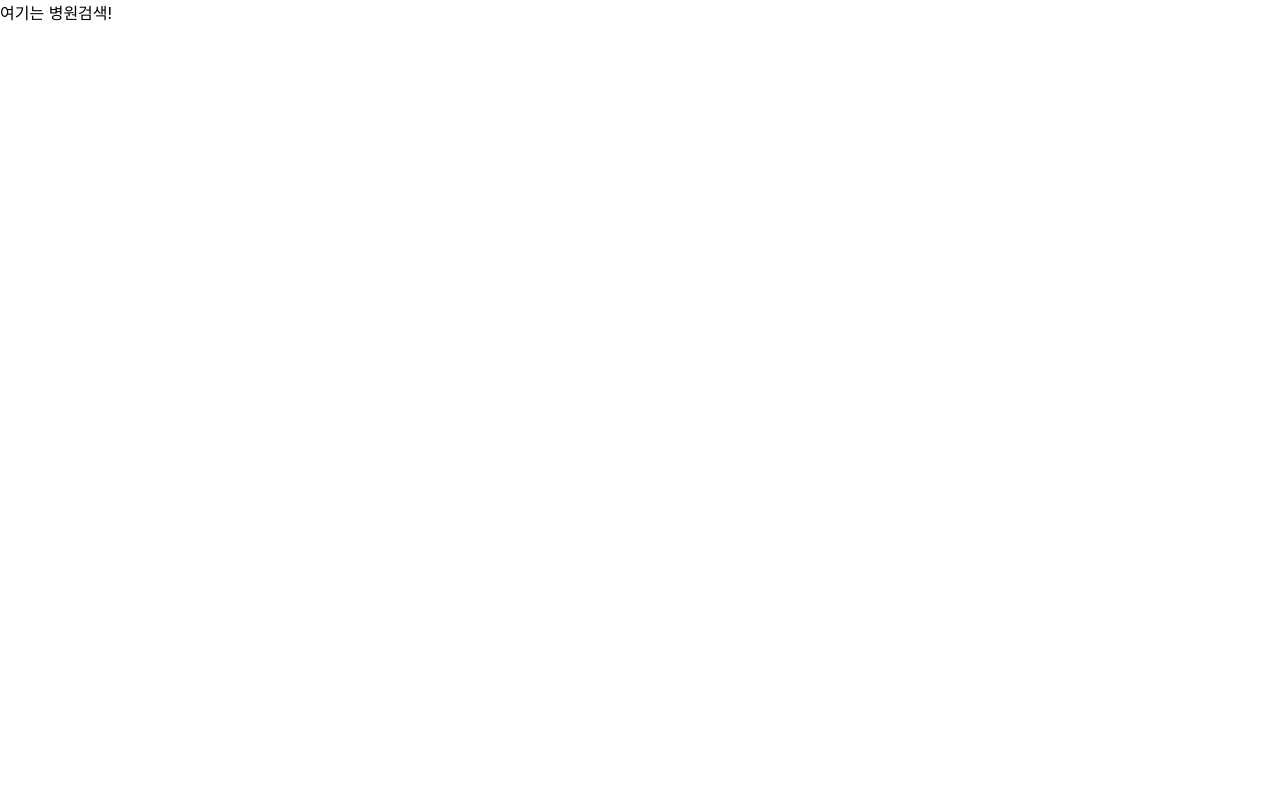
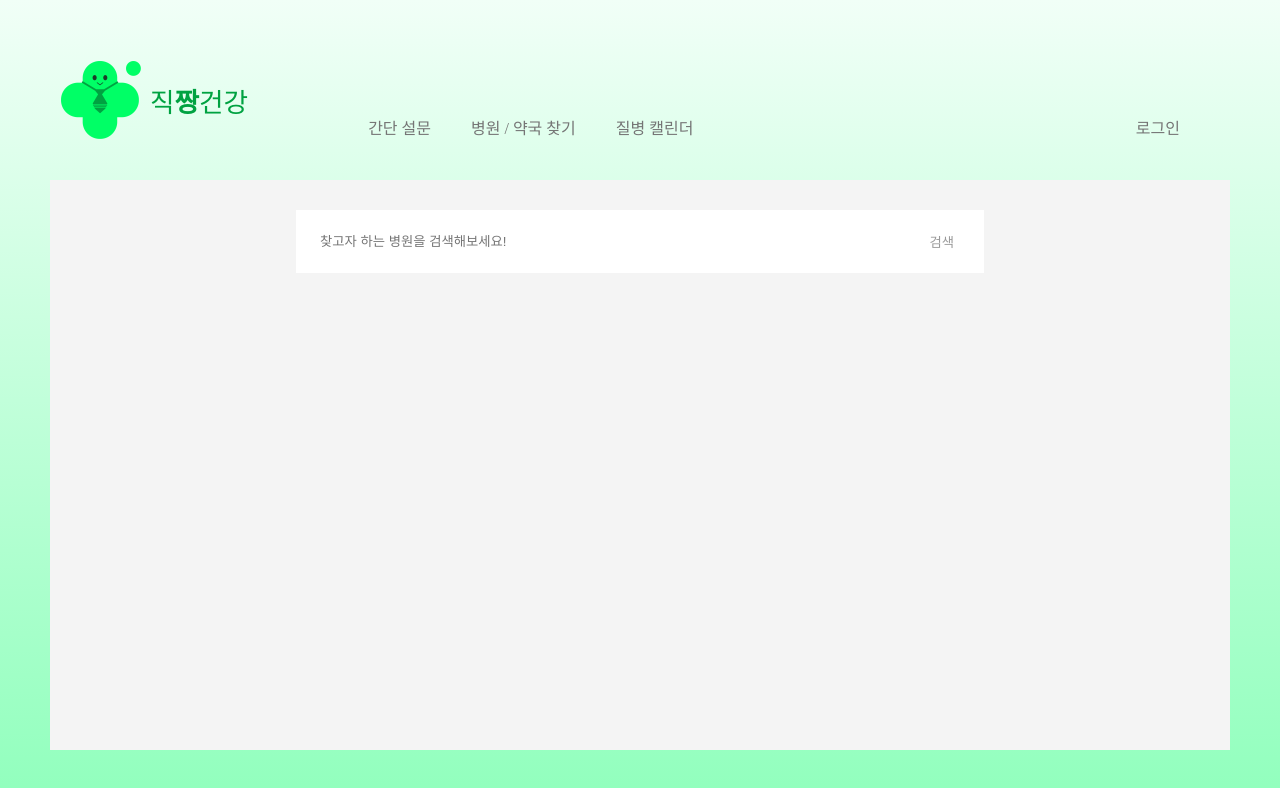
Before and after one commit to SWYP-3rd-period-1-team/JopJjangHealth-frontend, a Next.js app: page /Search in a window 1280 px wide. Shown: the top 788 px of the page. Built offline with nearby package versions, Linux system fonts and the light colour scheme; no server answers; a web font is replaced by a local one.

Commit message:
현재 내 위치정보 추가

```diff
--- /dev/null
+++ b/src/components/common/LoadingView.tsx
@@ -0,0 +1,14 @@
+import styled from 'styled-components';
+
+const LoadingContainer = styled.div`
+    width: 100%;
+    height: 100%;
+    display: flex;
+    justify-content: center;
+    align-items: center;
+`;
+const LoadingView = () => {
+    return <LoadingContainer>loading...</LoadingContainer>;
+};
+
+export default LoadingView;
--- /dev/null
+++ b/src/pages/Search/Child/MapView.tsx
@@ -0,0 +1,15 @@
+import {useEffect, useState} from 'react';
+import styled from 'styled-components';
+
+const MapContentView = styled.div`
+    width: 100%;
+    height: 100%;
+    box-sizing: border-box;
+    margin-top: 24px;
+`;
+
+const MapView = () => {
+    return <MapContentView id={'map'} />;
+};
+
+export default MapView;
--- /dev/null
+++ b/src/pages/Search/Child/SearchView.tsx
@@ -0,0 +1,55 @@
+import React, {Dispatch, SetStateAction} from 'react';
+import styled from 'styled-components';
+
+const SearchForm = styled.form`
+    width: 80%;
+    display: flex;
+    background-color: white;
+    padding: 0 24px;
+`;
+
+const SearchInputBox = styled.input`
+    width: 100%;
+    padding: 24px 0;
+    flex: 1;
+    border: none;
+    &:focus {
+        outline: none;
+    }
+`;
+
+const SearchButton = styled.button`
+    background-color: transparent;
+    border: none;
+    color: #999999;
+`;
+
+interface Props {
+    useSearchQueryState: [string, Dispatch<SetStateAction<string>>];
+}
+const SearchView = ({useSearchQueryState}: Props) => {
+    const [searchQuery, setSearchQuery] = useSearchQueryState;
+
+    const onTextHandler = (event: React.ChangeEvent<HTMLInputElement>) => {
+        setSearchQuery(event.target.value);
+    };
+
+    const onSubmitSearch = (event: React.FormEvent<HTMLFormElement>) => {
+        event.preventDefault();
+    };
+
+    return (
+        <SearchForm onSubmit={onSubmitSearch}>
+            <SearchInputBox
+                type={'text'}
+                value={searchQuery}
+                onChange={onTextHandler}
+                placeholder="찾고자 하는 병원을 검색해보세요!"
+                spellCheck={false}
+            />
+            <SearchButton type={'submit'}>검색</SearchButton>
+        </SearchForm>
+    );
+};
+
+export default SearchView;
--- a/src/pages/Search/index.tsx
+++ b/src/pages/Search/index.tsx
@@ -1,13 +1,99 @@
-import React from 'react';
+import React, {Suspense, useEffect, useRef, useState} from 'react';
+import Layout from '../../components/Layout';
+import Script from 'next/script';
+import Head from 'next/head';
+import MapView from './Child/MapView';
+import styled from 'styled-components';
+import LoadingView from '../../components/common/LoadingView';
+import SearchView from './Child/SearchView';
 
-const Search: () => JSX.Element = () => {
-	return (
-		<>
-			<>
-				<div>여기는 병원검색!</div>
-			</>
-		</>
-	);
+const KAKAO_SDK_URL = `//dapi.kakao.com/v2/maps/sdk.js?appkey=${process.env.NEXT_PUBLIC_KAKAO_MAP_KEY}&autoload=false`;
+
+const Container = styled.main`
+    width: 100%;
+    height: 100%;
+    display: flex;
+    padding: 30px 160px;
+    flex-direction: column;
+    align-items: center;
+`;
+
+declare global {
+    interface Window {
+        kakao: any;
+    }
+}
+const Search = () => {
+    const [searchQuery, setSearchQuery] = useState('');
+
+    const [location, setLocation] = useState<{
+        latitude: number | undefined;
+        longitude: number | undefined;
+    }>({
+        latitude: undefined,
+        longitude: undefined,
+    });
+
+    const getLocation = () => {
+        if (navigator.geolocation) {
+            navigator.geolocation.getCurrentPosition(
+                position => {
+                    setLocation({
+                        latitude: position.coords.latitude,
+                        longitude: position.coords.longitude,
+                    });
+                },
+                error => {},
+            );
+        } else {
+            console.log('geolocationerrror');
+        }
+    };
+
+    useEffect(() => {
+        getLocation();
+    }, []);
+
+    useEffect(() => {
+        if (location.latitude && location.longitude) {
+            const kakaoMapScript = document.createElement('script');
+            kakaoMapScript.async = false;
+            kakaoMapScript.src = KAKAO_SDK_URL;
+            document.head.appendChild(kakaoMapScript);
+
+            const onLoadKakaoAPI = () => {
+                window.kakao.maps.load(() => {
+                    var container = document.getElementById('map');
+                    var options = {
+                        center: new window.kakao.maps.LatLng(
+                            location.latitude,
+                            location.longitude,
+                        ),
+                        level: 3,
+                    };
+
+                    const map = new window.kakao.maps.Map(container, options);
+                });
+            };
+
+            kakaoMapScript.addEventListener('load', onLoadKakaoAPI);
+        }
+    }, [location]);
+
+    return (
+        <>
+            <Layout>
+                <Container>
+                    <SearchView
+                        useSearchQueryState={[searchQuery, setSearchQuery]}
+                    />
+                    <Suspense fallback={<LoadingView />}>
+                        <MapView />
+                    </Suspense>
+                </Container>
+            </Layout>
+        </>
+    );
 };
 
 export default Search;
```
Also changed, not shown: src/pages/Map/index.tsx (deleted, +0 -44 lines), 1 other file (tests, documents, lock files or other folders).
